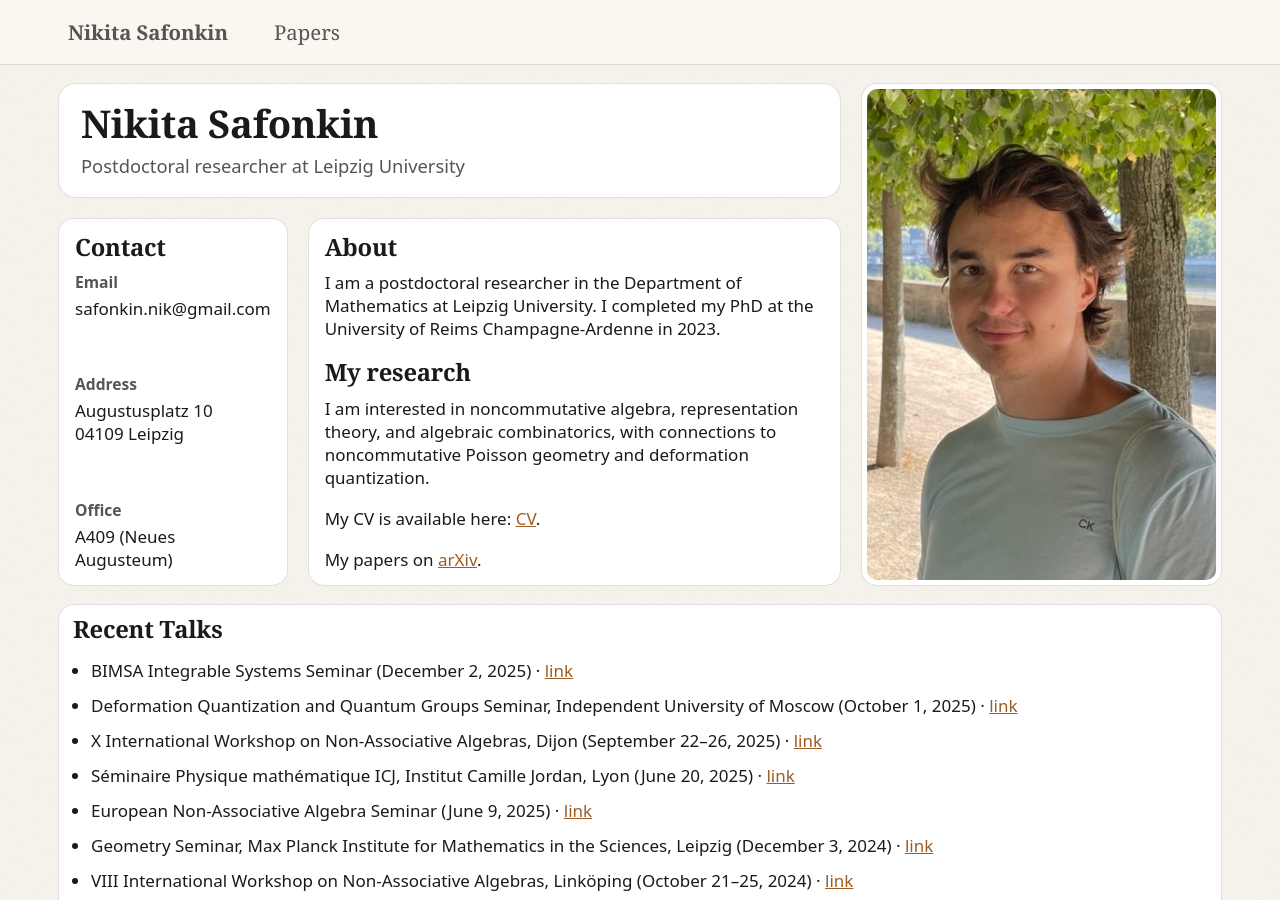
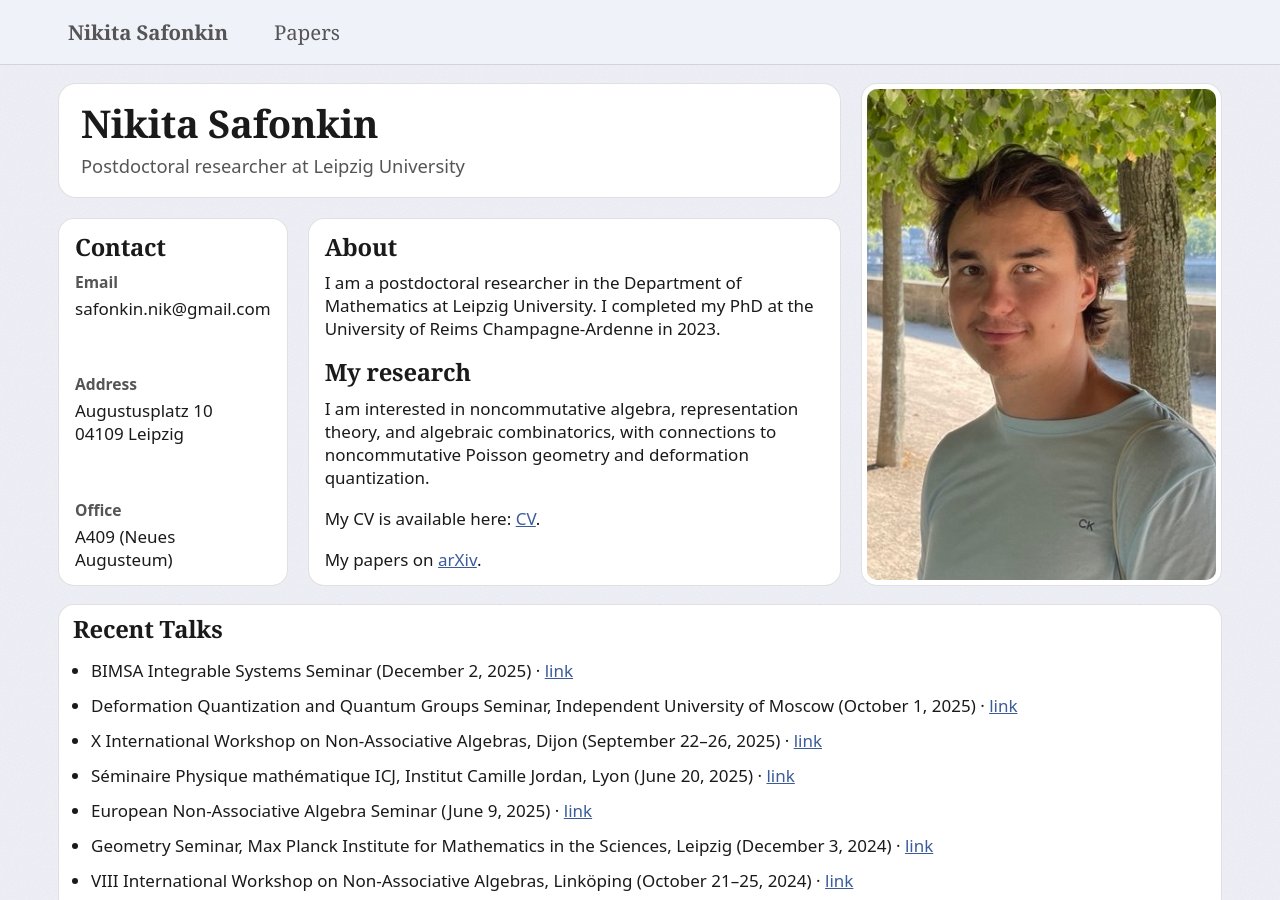
Before and after one commit to n-safonkin/n-safonkin.github.io, a Jekyll site: the page built from index.html, in a window 1280 px wide. Built offline with Jekyll 4.4.1, drawn with Linux system fonts in a browser that asks for light colours.

Commit message:
Switch active preset: Minimalistic Cream → Periwinkle
Three-variable swap on style.css, structurally identical site otherwise:

- --bg: #faf7f1 → #f1f3fa
- --accent: #9c5d24 → #3b5b9a
- .topbar background: rgba(250, 247, 241, 0.88) → rgba(241, 243, 250, 0.88)

Memory updated:
  • "Cream" entry renamed "Minimalistic Cream", documents the current
    structural state (plain white hero, 800px paper cards, right-side
    collapsible theses, no Papers header, photo with 5px matting, etc.)
  • "Periwinkle" redefined as "Minimalistic Cream with cool palette" —
    same structure, only the three color values differ.
  • "Periwinkle Classic" archived as the older variant with the cool
    blue-purple gradient hero panel (restorable on request).

Co-Authored-By: Claude Opus 4.7 (1M context) <noreply@anthropic.com>

```diff
--- a/assets/style.css
+++ b/assets/style.css
@@ -1,7 +1,8 @@
 :root{
-  --accent: #9c5d24;   /* Cream-theme accent: warm sienna (Periwinkle uses cool blue-purple #3b5b9a) */
+  /* Active preset: Periwinkle. Minimalistic Cream uses #9c5d24 + #faf7f1. */
+  --accent: #3b5b9a;   /* cool blue-purple */
 
-  --bg: #faf7f1;       /* warm cream (alt: periwinkle #f1f3fa) */
+  --bg: #f1f3fa;       /* pale blue-purple */
   --card: #ffffff;
   --text: #1a1a1a;
   --muted: #555;
@@ -47,7 +48,7 @@ body{
   position: sticky;
   top: 0;
   z-index: 1000;
-  background: rgba(250, 247, 241, 0.88); /* matches --bg */
+  background: rgba(241, 243, 250, 0.88); /* matches --bg (Periwinkle); Minimalistic Cream uses rgba(250, 247, 241, 0.88) */
   backdrop-filter: blur(10px);
   border-bottom: 1px solid var(--border);
 }
```
